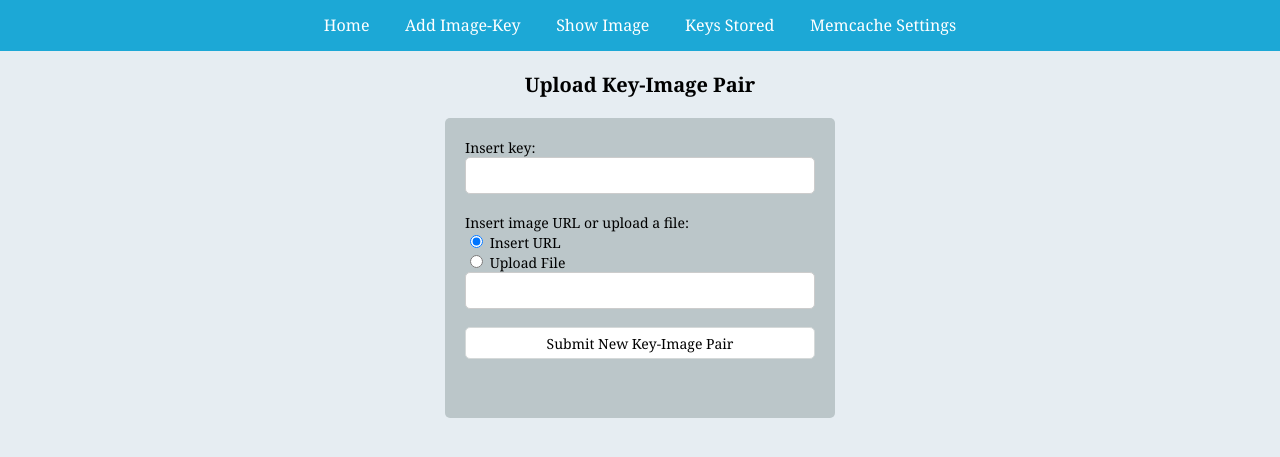
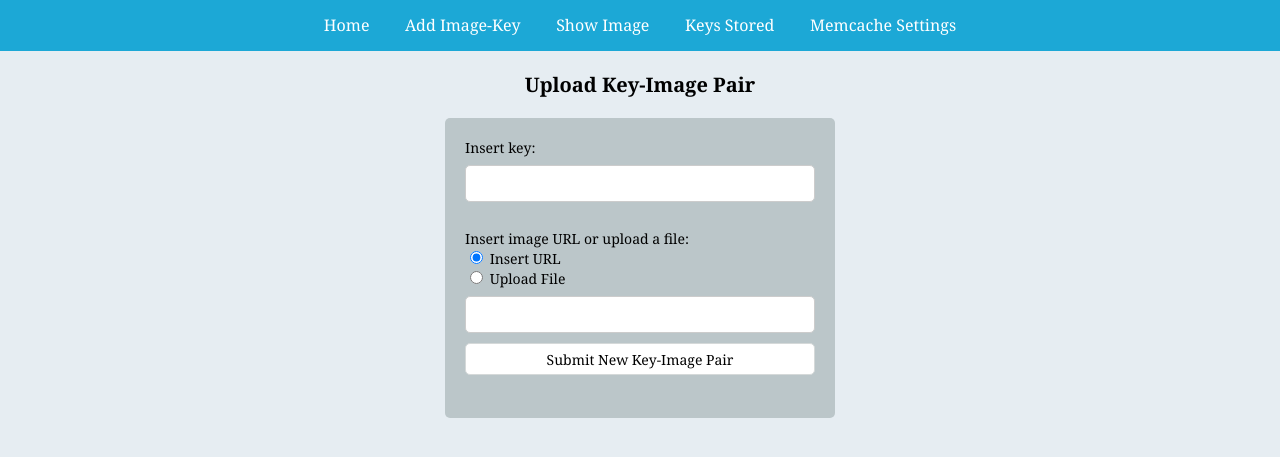
Before and after one commit to RuchitaBhadre/Elastic-web-application-for-image-storage, a Flask app: page /add_key in a window 1280 px wide. Shown: the top 457 px of the page. Run offline with Flask 2, Linux system fonts and the light colour scheme.

Commit message:
Update core-style.css
type select TAc

```diff
--- a/frontend/static/core-style.css
+++ b/frontend/static/core-style.css
@@ -70,11 +70,12 @@ img {
 .type-select {
   width: 350px;
   padding: 8px 10px;
-  #margin: 8px 0;
+  margin: 8px 0;
   display: inline-block;
   border: 1px solid #ccc;
   border-radius: 5px;
   box-sizing: border-box;
+  text-align: center;
 }
 
 .type-select-mini {
@@ -85,10 +86,6 @@ img {
   border: 1px solid #ccc;
   border-radius: 5px;
   box-sizing: border-box;
-}
-
-.input{
-text-align: center;
 }
 
 .hidden {
```
